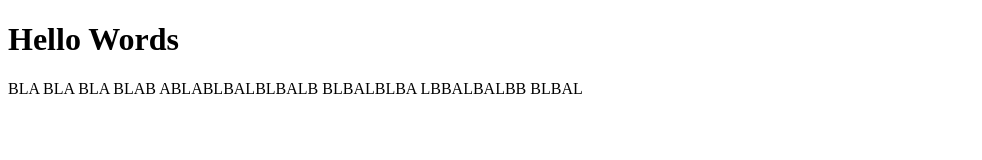
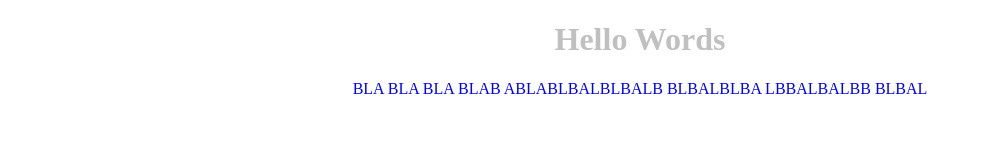
Before and after one commit to Totokoutonio/Exo_OpenClassRoom, a plain HTML site: page index.html in a window 1280 px wide. Shown: the whole page, without its empty margins (0-982 px from the left). Drawn offline with Linux system fonts and the light colour scheme.

Commit message:
Ajout mise en page via CSS

```diff
--- a/index.html
+++ b/index.html
@@ -4,6 +4,8 @@
   <meta charset="utf-8">
 
   <title>Totokoutonio</title>
+
+  <link rel="stylesheet" href="style.css" >
 
   <meta name='description' content='Home'>
   <meta name='keywords' content='Rien'>
--- /dev/null
+++ b/style.css
@@ -0,0 +1,10 @@
+h1 { color: silver;
+      text-align: center
+         }
+
+
+
+
+p { color: blue;
+    text-align: center
+     }
```
